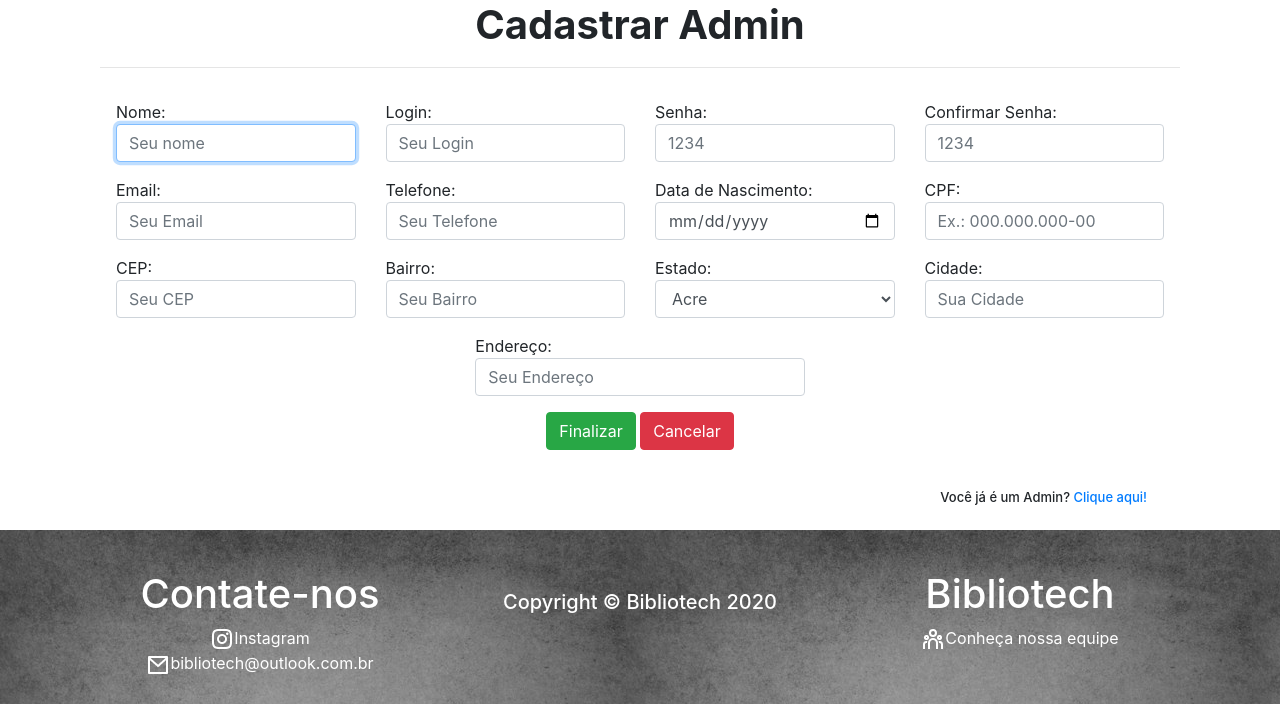
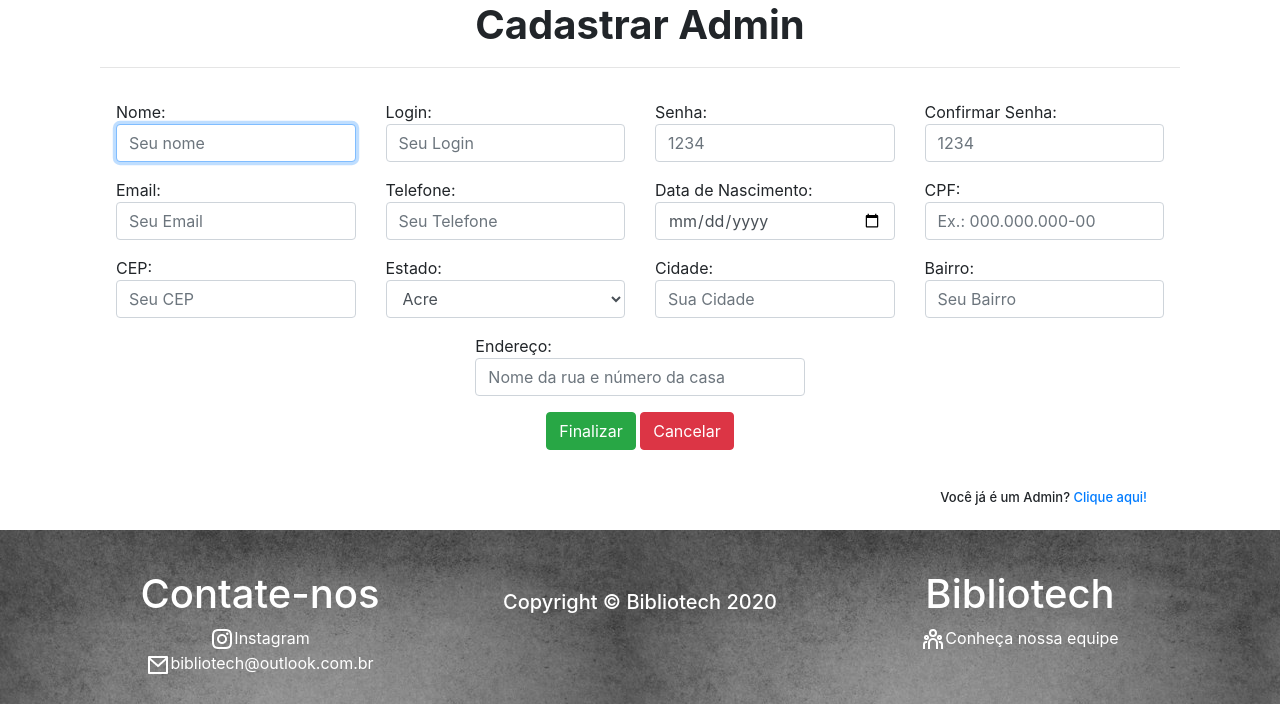
Before and after one commit to bibliotechaps/bibliotech, a PHP site: page /cadastroAdmin.php in a window 1280 px wide. Shown: the part 71-775 px from the top of the page. Run offline with PHP 8.4, Linux system fonts and the light colour scheme.

Commit message:
melhorias no cadastro admin - Allan

```diff
--- a/cadastroAdmin.php
+++ b/cadastroAdmin.php
@@ -49,7 +49,7 @@
         </div>
     </div>
     <div class="container">
-        <form method="POST" action="insert-admin.php">
+        <form method="POST" action="insert-admin.php" autocomplete="off">
 
             <div class="col-12 mb-2">
                 <h1 id="title"><b>Cadastrar Admin</b></h1>
@@ -59,56 +59,49 @@
             <div class="row justify-content-around p-3 w-100 m-0">
 
                 <div class="form-group  col-3">
-                    <label style="margin: auto;" for="nome_cad">Nome:</label><br>
-                    <input name="nome" id="nome" class="form-control" type="text" placeholder="Seu nome" autofocus required>
+                    <label style="margin: auto;" for="nome">Nome:</label><br>
+                    <input name="nome" class="form-control" type="text" placeholder="Seu nome" autofocus required>
+                </div>
+
+                <div class="form-group  col-3" id="resposta1">
+                    <label style="margin: auto;" for="login">Login:</label><br>
+                    <input name="login" class="form-control" type="text" placeholder="Seu Login" required>
                 </div>
 
                 <div class="form-group  col-3">
-                    <label style="margin: auto;" for="login_cad">Login:</label><br>
-                    <input name="login" id="login" class="form-control" type="text" placeholder="Seu Login" required>
-                </div>
-
-                <div class="form-group  col-3">
-                    <label style="margin: auto;" for="senha_cad">Senha:</label><br>
+                    <label style="margin: auto;" for="senha">Senha:</label><br>
                     <input name="senha" id="senha" class="form-control" type="password" placeholder="1234" required>
                 </div>
 
                 <div class="form-group  col-3">
-                    <label style="margin: auto;" for="senha_cad2">Confirmar Senha:</label><br>
+                    <label style="margin: auto;" for="senha2">Confirmar Senha:</label><br>
                     <input name="senha2" id="senha2" class="form-control" type="password" placeholder="1234" required>
                 </div>
 
                 <div class="form-group  col-3">
-                    <label style="margin: auto;" for="email_cad">Email:</label><br>
-                    <input name="email" id="email" class="form-control" type="text" placeholder="Seu Email" required>
+                    <label style="margin: auto;" for="email">Email:</label><br>
+                    <input name="email" class="form-control" type="text" placeholder="Seu Email" required>
                 </div>
 
                 <div class="form-group  col-3">
-                    <label style="margin: auto;" for="tel_cad">Telefone:</label><br>
-                    <input name="telefone" id="telefone" class="form-control" type="tel" placeholder="Seu Telefone" required>
+                    <label style="margin: auto;" for="telefone">Telefone:</label><br>
+                    <input name="telefone" class="form-control" type="tel" placeholder="Seu Telefone" required onkeypress="$(this).mask('(00) 90000-0000')">
                 </div>
-                <!--  onkeypress="$(this).mask('(00) 90000-0000')" -->
                 <div class="form-group  col-3">
-                    <label style="margin: auto;" for="datanasc_cad">Data de Nascimento:</label><br>
-                    <input name="dataNasc" id="dataNasc" class="form-control" type="date" required>
+                    <label style="margin: auto;" for="dataNasc">Data de Nascimento:</label><br>
+                    <input name="dataNasc" class="form-control" type="date" required>
                 </div>
 
                 <div class="form-group  col-3">
-                    <label style="margin: auto;" for="cpf_cad">CPF:</label><br>
-                    <input name="cpf" id="cpf" type="text" class="form-control" placeholder="Ex.: 000.000.000-00" required>
-                </div>
-                <!--  onkeypress="$(this).mask('000.000.000-00');"-->
-                <div class="form-group col-3">
-                    <label style="margin: auto;" for="cep_cad">CEP:</label><br>
-                    <input name="cep" id="cep" type="text" class="form-control" placeholder="Seu CEP" required>
-                </div>
-                <!--  onkeypress="$(this).mask('00.000-000')" -->
-                <div class="form-group  col-3">
-                    <label style="margin: auto;" for="bairro_cad">Bairro:</label><br>
-                    <input name="bairro" id="bairro" class="form-control" type="text" placeholder="Seu Bairro" required>
+                    <label style="margin: auto;" for="cpf">CPF:</label><br>
+                    <input name="cpf" type="text" class="form-control" placeholder="Ex.: 000.000.000-00" required onkeypress="$(this).mask('000.000.000-00');">
                 </div>
                 <div class="form-group col-3">
-                    <label style="margin: auto;" for="pais_cad">Estado:</label><br>
+                    <label style="margin: auto;" for="cep">CEP:</label><br>
+                    <input name="cep" type="text" class="form-control" placeholder="Seu CEP" required onkeypress="$(this).mask('00.000-000')">
+                </div>
+                <div class="form-group col-3">
+                    <label style="margin: auto;" for="name">Estado:</label><br>
                     <!--<input name="estado" id="estado" class="form-control" type="text" placeholder="Seu Estado" required>-->
                     <select name="estado" class="form-control" required>
                         <option value="ac">Acre</option>
@@ -141,21 +134,27 @@
                     </select>
                 </div>
                 <div class="form-group col-3">
-                    <label style="margin: auto;" for="cidade_cad">Cidade:</label><br>
-                    <input name="cidade" id="cidade" class="form-control" type="text" placeholder="Sua Cidade" required>
+                    <label style="margin: auto;" for="cidade">Cidade:</label><br>
+                    <input name="cidade" class="form-control" type="text" placeholder="Sua Cidade" required>
+                </div>
+                <div class="form-group  col-3">
+                    <label style="margin: auto;" for="bairro">Bairro:</label><br>
+                    <input name="bairro" class="form-control" type="text" placeholder="Seu Bairro" required>
                 </div>
                 <div class="col-4">
                     <!-- só para identar -->
                 </div>
                 <div class="form-group  col-4">
-                    <label style="margin: auto;" for="end_cad">Endereço:</label><br>
-                    <input name="endereco" id="endereco" class="form-control" type="text" placeholder="Seu Endereço" required>
+                    <label style="margin: auto;" for="endereco">Endereço:</label><br>
+                    <input name="endereco" class="form-control" type="text" placeholder="Nome da rua e número da casa" required>
                 </div>
                 <div class="col-4">
                     <!-- só para identar -->
                 </div>
                 <script>
-                    var senha = document.getElementById("senha"), senha2 = document.getElementById("senha2");
+                    //verifica se as senhas são iguais
+                    var senha = document.getElementById("senha"),
+                        senha2 = document.getElementById("senha2");
 
                     function validatePassword() {
                         if (senha.value != senha2.value) {
--- a/cadastroAluno.php
+++ b/cadastroAluno.php
@@ -57,7 +57,7 @@
 
         <div class="form-group col-auto w-25">
           <label for="nometxtaluno">Nome:</label> <br>
-          <input type="text" id="nometxtaluno" class="form-control" placeholder="Nome do Aluno" required="">
+          <input type="text" name="nometxtaluno" class="form-control" placeholder="Nome do Aluno" required="">
         </div>
 
         <div class="form-group col-auto w-25">
```
Also changed, not shown: AdicionarLivro.php (+6 -6 lines), insert-admin.php (+17 -4 lines), verifica-login.php (added, +18 -0 lines).
